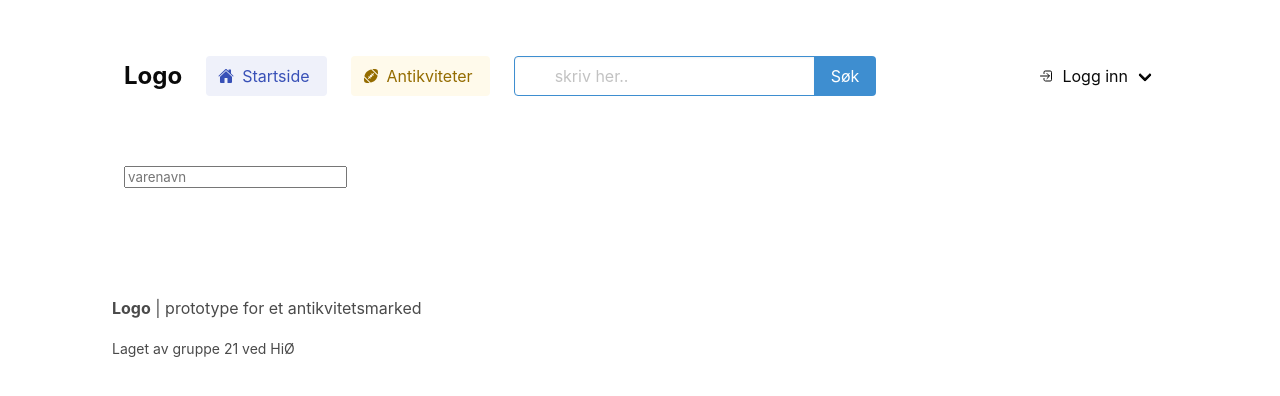
After one commit to olejorga/prototype, a FastAPI app: template src/templates/Ny_Annonse.html in a window 1280 px wide. The commit adds this page. Shown: the top 396 px of the page. Run offline with FastAPI, Linux system fonts and the light colour scheme; the template is opened without the code that fills it, so the values that code supplies are empty; parts of the project's set-up code (start-up, migrations or seed data) failed here and were passed over.

Commit message:
feat: ny annonse side koblet til Ny_Annonse.html, router lagt til i main

```diff
--- a/src/main.py
+++ b/src/main.py
@@ -21,8 +21,7 @@ from fastapi.staticfiles import StaticFiles
 from fastapi.responses import HTMLResponse, Response
 from fastapi.templating import Jinja2Templates
 from pysondb import db
-from .routers import items, bids, users, search, receipt
-
+from .routers import items, bids, users, search, receipt, new_item
 
 users_db = db.getDb("data/users.json")
 
@@ -37,6 +36,7 @@ app.include_router(bids.router)
 app.include_router(users.router)
 app.include_router(search.router)
 app.include_router(receipt.router)
+app.include_router(new_item.router)
 
 
 @app.get("/", tags=['root view'], response_class=HTMLResponse)
--- /dev/null
+++ b/src/templates/Ny_Annonse.html
@@ -0,0 +1,8 @@
+{% extends 'base.html' %}
+{% block content %}
+    <div class="column">
+        <form>
+            <input type="text" name="itemname" placeholder="varenavn">
+        </form>
+    </div>
+{% endblock %}
--- a/src/templates/base.html
+++ b/src/templates/base.html
@@ -43,7 +43,7 @@
                             </div>
                             {% if user and (user["role"] == "SELLER" or user["role"] == "PLATFORM_OWNER") %}
                             <div class="navbar-item">
-                                <a href="#" class="button is-light is-success">
+                                <a href="/ny annonse" class="button is-light is-success">
                                     <span class="icon-text">
                                         <span class="icon">
                                             <ion-icon name="add"></ion-icon>
```
